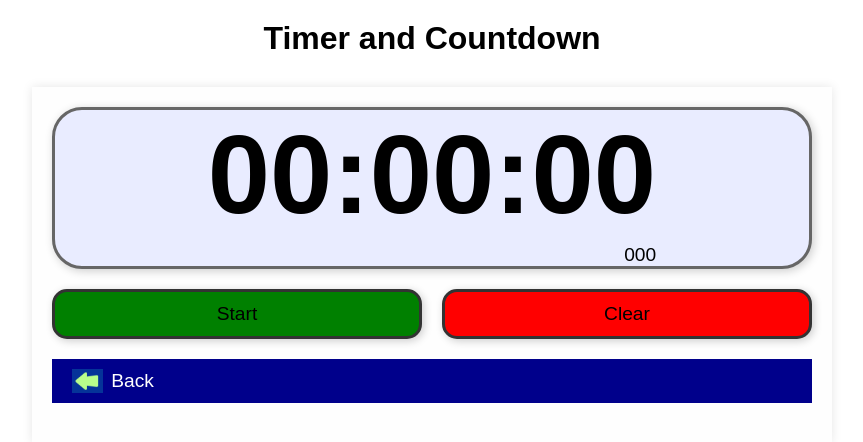
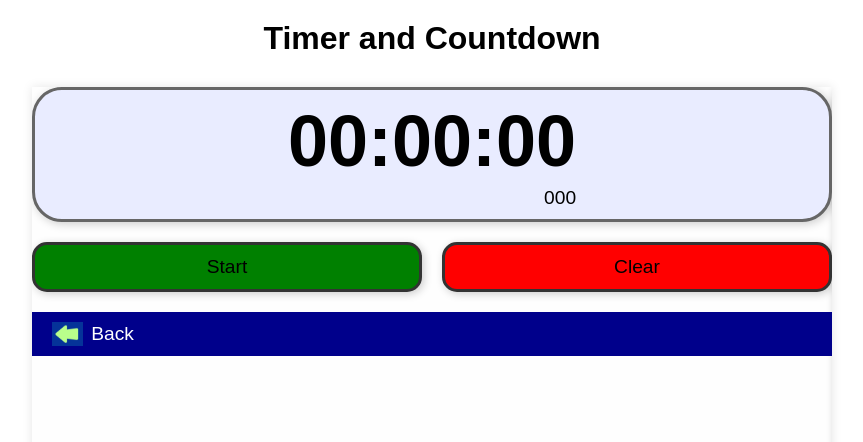
Before and after one commit to brandonecheverry/AI4Devs-stopwatch, a plain HTML site: page template-DPR/index.html in a window 1280 px wide. Both pictures are taken after a click on the element 450 px from the left and 347 px from the top of the page. Shown: the top 442 px of the page, without its empty margins (208-1071 px from the left). Drawn offline with Linux system fonts and the light colour scheme.

Commit message:
cambios desde otro hilo

```diff
--- a/template-DPR/css/styles.css
+++ b/template-DPR/css/styles.css
@@ -22,31 +22,50 @@ h1 {
 
 /* ====== CONTENEDOR PRINCIPAL ====== */
 .app-container {
+    position: relative;
+    overflow: hidden;
     width: 100%;
     max-width: 800px;
     margin: 0 auto;
     padding: 20px;
     background-color: #fefefe;
     box-shadow: 0 0 10px rgba(0,0,0,0.1);
+    height: 60vh;
 }
 
-/* ====== MOSTRAR/OCULTAR PANTALLAS ====== */
+/* ====== TRANSICIONES ENTRE PANTALLAS ====== */
+/* Todas las pantallas se posicionan de forma absoluta y se les aplica una transición de 1s */
 .screen {
-    display: none !important;
+    position: absolute;
+    top: 0;
+    left: 0;
+    width: 100%;
+    height: 100%;
+    transition: transform 1s ease;
 }
 
-.screen.active {
-    display: block !important;
+/* Posición inicial de cada pantalla según la disposición:
+   Cuenta Atrás (izquierda), Main (centro), Cronómetro (derecha) */
+#screen-countdown {
+    transform: translateX(100%);
+}
+#screen-main {
+    transform: translateX(0%);
+}
+#screen-timer {
+    transform: translateX(-100%);
 }
 
-.main-container.screen.active {
-    display: flex !important;
+/* La pantalla activa siempre se sitúa en el centro */
+.screen.active {
+    transform: translateX(0%);
 }
 
-/* ====== PANTALLA PRINCIPAL ====== */
+/* ====== PANTALLA PRINCIPAL (Main) ====== */
 .main-container {
+    display: flex;
     width: 100%;
-    height: 60vh;
+    height: 100%;
     box-shadow: 2px 2px 8px rgba(0,0,0,0.2);
 }
 
@@ -64,7 +83,11 @@ h1 {
 }
 
 .half-countdown {
-    background-color: #ffffff;
+    background-color: #f0fff0;
+}
+
+.half:hover {
+    filter: brightness(95%);
 }
 
 /* Íconos */
@@ -74,16 +97,8 @@ h1 {
 }
 
 /* ====== CRONÓMETRO Y CUENTA ATRÁS ====== */
-#screen-timer, #screen-countdown {
-    display: flex;
-    flex-direction: column;
-    align-items: center;
-    gap: 20px;
-    margin-bottom: 20px;
-}
-
-/* Reloj */
 .time-display {
+    padding: 10px 20px;
     background-color: #e9ecff;
     border: 3px solid #666;
     border-radius: 30px;
@@ -91,31 +106,25 @@ h1 {
     text-align: center;
 }
 
+/* En Cuenta Atrás, encapsulamos los elementos en un contenedor que se ajusta al ancho del contenido */
 .time-wrapper {
     display: inline-block;
 }
 
-/* El tiempo principal (HH:MM:SS) centrado */
 #timer-time, #countdown-time {
     display: block;
-    font-size: 7rem;
+    font-size: 4.5rem;
     font-weight: bold;
 }
 
-/* Los milisegundos se muestran debajo, alineados a la derecha */
-.milliseconds {
+#timer-ms, #countdown-ms {
     display: block;
     font-size: 1.2rem;
     text-align: right;
     margin-top: 5px;
 }
 
-/* Espacio adicional entre filas de botones en cuenta atrás */
-.digit-row + .digit-row {
-    margin-top: 20px;
-}
-
-/* Espacio entre el reloj y los botones */
+/* ====== CONTROLES Y BOTONES ====== */
 .controls {
     margin-top: 20px;
     display: flex;
@@ -123,10 +132,7 @@ h1 {
     gap: 20px;
 }
 
-#screen-timer .controls.row button {
-    flex: 1;
-}
-
+/* Para Timer, los botones se muestran en una misma fila */
 #screen-timer .controls.row {
     display: inline-flex;
     flex-direction: row;
@@ -135,7 +141,12 @@ h1 {
     max-width: 100%;
 }
 
-/* ====== CONTROLES Y BOTONES (comunes) ====== */
+/* Hacemos que los botones ocupen el espacio disponible de la línea */
+#screen-timer .controls.row button {
+    flex: 1;
+}
+
+/* Botones de dígitos para Cuenta Atrás */
 .digit-row {
     display: flex;
     justify-content: center;
@@ -169,11 +180,11 @@ h1 {
 
 /* ----- CUENTA ATRÁS ----- */
 .ca-green-button {
-    background: linear-gradient(to bottom, #a8e6a3, #66cc66);
+    background: linear-gradient(to bottom, #d3d3d3, #a9a9a9);
     color: black;
 }
 .ca-green-button:hover {
-    background: linear-gradient(to bottom, #66cc66, #a8e6a3);
+    background: linear-gradient(to bottom, #a9a9a9, #d3d3d3);
 }
 .ca-gray-button {
     background: linear-gradient(to bottom, #d3d3d3, #a9a9a9);
@@ -207,7 +218,7 @@ h1 {
     background: linear-gradient(to bottom, #66cc66, #a8e6a3);
 }
 
-/* ====== BOTÓN BACK (fila completa) ====== */
+/* ====== BOTÓN BACK ====== */
 .back-row {
     width: 100%;
     background-color: #00008B;
@@ -222,12 +233,11 @@ h1 {
     font-size: 1.2rem;
     display: flex;
     align-items: center;
-    justify-content: flex-start;
+    justify-content: flex-start;  /* Alinea el contenido a la izquierda */
     width: 100%;
-    padding-left: 20px;
+    padding-left: 20px;  /* Espacio desde el borde izquierdo */
     cursor: pointer;
 }
-
 
 .back-button:hover {
     opacity: 0.9;
--- a/template-DPR/index.html
+++ b/template-DPR/index.html
@@ -11,37 +11,6 @@
 
 <!-- Contenedor principal centrado -->
 <div class="app-container">
-    <!-- Pantalla Principal -->
-    <div id="screen-main" class="screen active main-container">
-        <!-- Columna Izquierda: Stopwatch -->
-        <div id="btn-timer" class="half half-stopwatch">
-            <img src="Stopwatch.png" alt="Stopwatch" class="arrow-icon" />
-        </div>
-        <!-- Columna Derecha: Countdown -->
-        <div id="btn-countdown" class="half half-countdown">
-            <img src="Countdown.png" alt="Countdown" class="arrow-icon" />
-        </div>
-    </div>
-
-    <!-- Pantalla de Cronómetro -->
-    <div id="screen-timer" class="screen">
-        <div class="time-display">
-            <div class="time-wrapper">
-                <span id="timer-time">00:00:00</span>
-                <span id="timer-ms" class="milliseconds">000</span>
-            </div>
-        </div>
-        <div class="controls row">
-            <button id="timer-toggle" class="big-button cron-start-continue-button">Start</button>
-            <button id="timer-clear" class="big-button cron-clear-button">Clear</button>
-        </div>
-        <div class="back-row">
-            <button id="timer-back" class="back-button">
-                <img src="back-arrow-green.png" alt="Back Icon" class="back-icon" />
-                <span>Back</span>
-            </button>
-        </div>
-    </div>
 
     <!-- Pantalla de Cuenta Atrás -->
     <div id="screen-countdown" class="screen">
@@ -82,6 +51,39 @@
             </div>
         </div>
     </div>
+
+       <!-- Pantalla Principal -->
+    <div id="screen-main" class="screen active main-container">
+        <!-- Columna Izquierda: Stopwatch -->
+        <div id="btn-timer" class="half half-stopwatch">
+            <img src="Stopwatch.png" alt="Stopwatch" class="arrow-icon" />
+        </div>
+        <!-- Columna Derecha: Countdown -->
+        <div id="btn-countdown" class="half half-countdown">
+            <img src="Countdown.png" alt="Countdown" class="arrow-icon" />
+        </div>
+    </div>
+
+    <!-- Pantalla de Cronómetro -->
+    <div id="screen-timer" class="screen">
+        <div class="time-display">
+            <div class="time-wrapper">
+                <span id="timer-time">00:00:00</span>
+                <span id="timer-ms" class="milliseconds">000</span>
+            </div>
+        </div>
+        <div class="controls row">
+            <button id="timer-toggle" class="big-button cron-start-continue-button">Start</button>
+            <button id="timer-clear" class="big-button cron-clear-button">Clear</button>
+        </div>
+        <div class="back-row">
+            <button id="timer-back" class="back-button">
+                <img src="back-arrow-green.png" alt="Back Icon" class="back-icon" />
+                <span>Back</span>
+            </button>
+        </div>
+    </div>
+
 </div>
 
 <script src="js/stopwatch.js"></script>
--- a/template-DPR/js/main.js
+++ b/template-DPR/js/main.js
@@ -1,21 +1,68 @@
-// main.js: Funciones de navegación e inicialización
 document.addEventListener('DOMContentLoaded', function() {
+    // Referencias a las pantallas
     const screenMain = document.getElementById('screen-main');
     const screenTimer = document.getElementById('screen-timer');
     const screenCountdown = document.getElementById('screen-countdown');
+
+    // Referencias a los botones de navegación de la pantalla principal
     const btnTimer = document.getElementById('btn-timer');
     const btnCountdown = document.getElementById('btn-countdown');
 
-    window.showScreen = function(screen) {
-        document.querySelectorAll('.screen').forEach(s => s.classList.remove('active'));
-        screen.classList.add('active');
-    };
+    // Botones Back de cada pantalla
+    const timerBack = document.getElementById('timer-back');
+    const countdownBack = document.getElementById('countdown-back');
 
+    /**
+     * Función para realizar la transición entre pantallas.
+     * @param {HTMLElement} fromScreen - Pantalla que se oculta.
+     * @param {HTMLElement} toScreen - Pantalla que se mostrará.
+     * @param {string} direction - Dirección de salida de la pantalla actual ('left' o 'right').
+     */
+    function showScreen(fromScreen, toScreen, direction) {
+        // Según la dirección, movemos la pantalla saliente:
+        if (direction === 'left') {
+            // Ejemplo: de Main a Cronómetro. Main se desliza hacia la izquierda.
+            fromScreen.style.transform = 'translateX(100%)';
+        } else if (direction === 'right') {
+            // Ejemplo: de Main a Cuenta Atrás. Main se desliza hacia la derecha.
+            fromScreen.style.transform = 'translateX(-100%)';
+        }
+
+        // La pantalla entrante se coloca en el centro.
+        toScreen.style.transform = 'translateX(0%)';
+
+        // Actualizamos las clases 'active' para llevar el control de la pantalla visible.
+        fromScreen.classList.remove('active');
+        toScreen.classList.add('active');
+    }
+
+    // Evento: Al hacer clic en el botón de Cronómetro (btn-timer)
     btnTimer.addEventListener('click', function() {
-        showScreen(screenTimer);
+        // Desde Main a Cronómetro: Main se desliza a la izquierda y Timer entra desde la derecha.
+        showScreen(screenMain, screenTimer, 'left');
     });
 
+    // Evento: Al hacer clic en el botón de Cuenta Atrás (btn-countdown)
     btnCountdown.addEventListener('click', function() {
-        showScreen(screenCountdown);
+        // Desde Main a Cuenta Atrás: Main se desliza a la derecha y Countdown entra desde la izquierda.
+        showScreen(screenMain, screenCountdown, 'right');
+    });
+
+    // Botón Back en la pantalla de Cronómetro: regresa a Main
+    timerBack.addEventListener('click', function() {
+        // Cronómetro se desliza a la derecha para salir y Main se restablece en el centro.
+        screenTimer.style.transform = 'translateX(-100%)';
+        screenMain.style.transform = 'translateX(0%)';
+        screenTimer.classList.remove('active');
+        screenMain.classList.add('active');
+    });
+
+    // Botón Back en la pantalla de Cuenta Atrás: regresa a Main
+    countdownBack.addEventListener('click', function() {
+        // Cuenta Atrás se desliza a la izquierda para salir y Main se restablece en el centro.
+        screenCountdown.style.transform = 'translateX(100%)';
+        screenMain.style.transform = 'translateX(0%)';
+        screenCountdown.classList.remove('active');
+        screenMain.classList.add('active');
     });
 });
```
Also changed, not shown: 1 other file.
